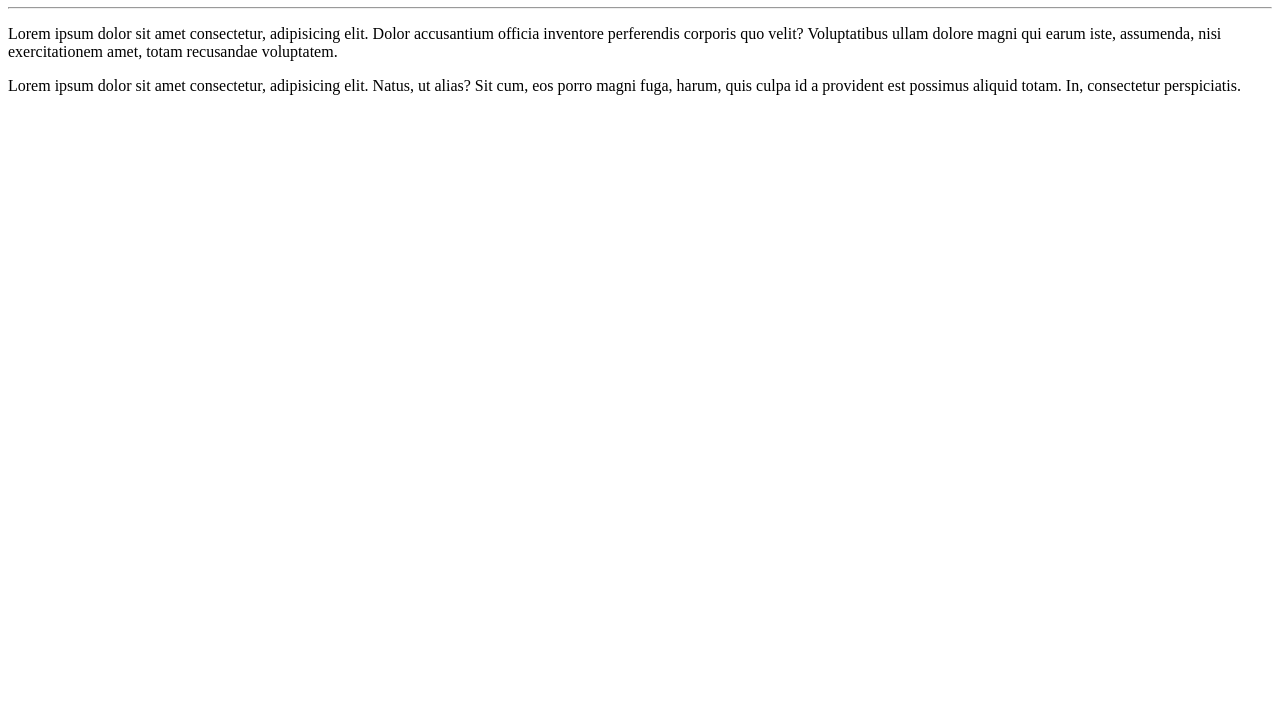
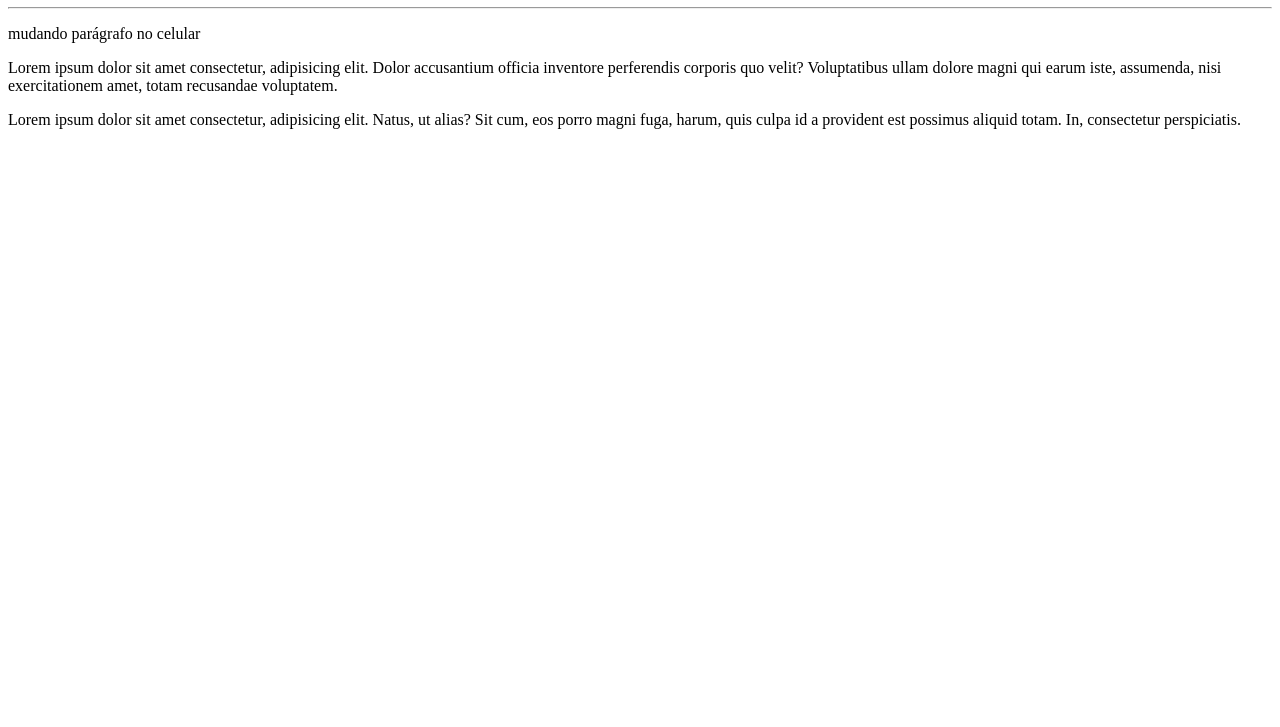
Before and after one commit to Gustavoluizgonzaga/CEV-test, a plain HTML site: page Exemplo site/index.html in a window 1280 px wide. Shown: the part 73-800 px from the top of the page. Drawn offline with Linux system fonts and the light colour scheme.

Commit message:
Mudei parágrafo pelo celular

```diff
--- a/Exemplo site/index.html
+++ b/Exemplo site/index.html
@@ -9,6 +9,7 @@
 <body>
  <h1>Example site</h1>
  <hr>
+ <p>mudando parágrafo no celular
  <p>Lorem ipsum dolor sit amet consectetur, adipisicing elit. Dolor accusantium officia inventore perferendis corporis quo velit? Voluptatibus ullam dolore magni qui earum iste, assumenda, nisi exercitationem amet, totam recusandae voluptatem.</p>
  <p>Lorem ipsum dolor sit amet consectetur, adipisicing elit. Natus, ut alias? Sit cum, eos porro magni fuga, harum, quis culpa id a provident est possimus aliquid totam. In, consectetur perspiciatis.</p>
 </body>
```
